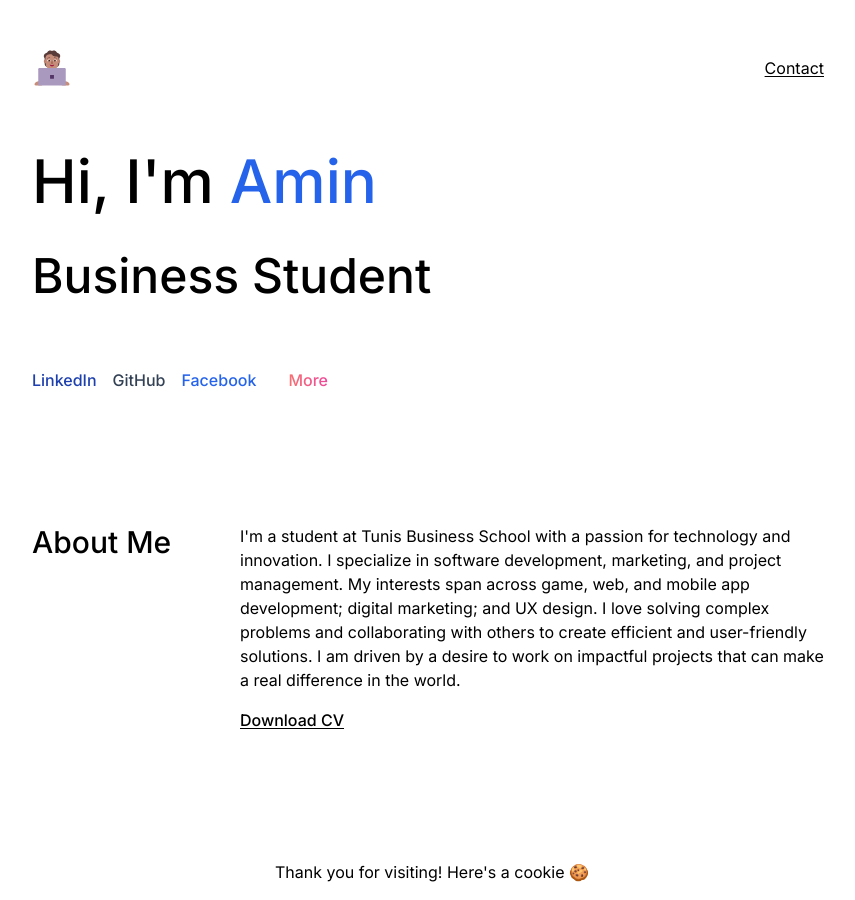
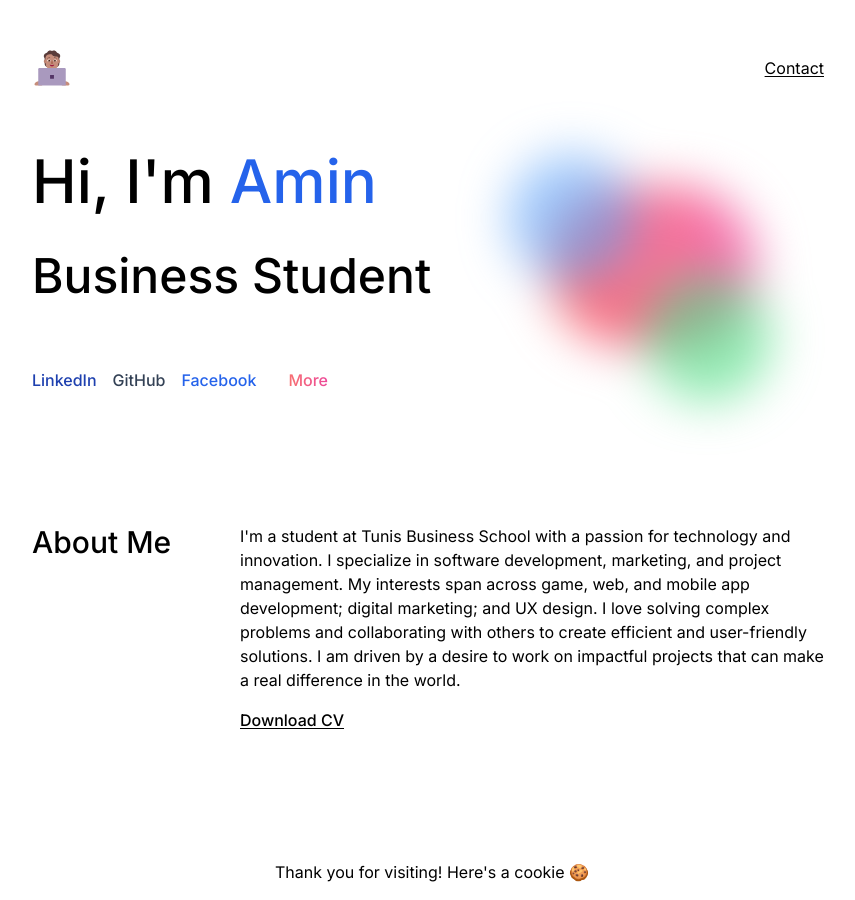
Before and after one commit to aminbadh/personal-website, a Next.js app: page / in a window 1280 px wide. Shown: the whole page, without its empty margins (208-1063 px from the left). Built offline with nearby package versions, Linux system fonts and the light colour scheme.

Commit message:
Add Graphic

```diff
--- a/app/page.js
+++ b/app/page.js
@@ -13,13 +13,22 @@ export default function Home() {
         <a className="underline underline-offset-2 p-2" href="mailto:aminbadh@gmail.com" target="_blank">Contact</a>
       </nav>
 
-      <main className="mt-12">
+      <main className="mt-12 flex">
+        <div>
           <h1 className="text-5xl font-medium sm:text-6xl sm:leading-normal">Hi, I&#39;m <span className="text-blue-600">Amin</span> <br /> <span className="text-3xl sm:text-5xl">Business Student</span></h1>
           <div className="mt-12 flex flex-wrap leading-loose">
             <a className="flex items-center space-x-1 mr-4 font-medium text-blue-800" href="https://www.linkedin.com/in/aminbadh/" target="_blank">LinkedIn</a>
             <a className="flex items-center space-x-1 mr-4 font-medium text-slate-700" href="https://github.com/aminbadh/" target="_blank">GitHub</a>
             <a className="flex items-center space-x-1 mr-8 font-medium text-blue-600" href="https://www.facebook.com/aminbadh/" target="_blank">Facebook</a>
             <a className="font-medium bg-gradient-to-r from-red-400 to-pink-500 text-transparent bg-clip-text" href="https://badh.notion.site/Find-Me-On-0fd1d9cd9adf47a48fe360b91be97c03?pvs=4" target="_blank">More</a>
+          </div>
+        </div>
+
+        <div className="hidden grow pl-10 justify-end items-center blur-xl lg:flex lg:justify-center">
+          <div className="h-40 w-52 rounded-full medium bg-gradient-to-r from-red-400 to-pink-400">
+            <div className="relative -top-8 -left-10 h-32 w-32 rounded-full bg-blue-400 opacity-60" />
+            <div className="relative bottom-10 -right-24 h-32 w-32 rounded-full bg-green-400 opacity-60" />
+          </div>
         </div>
       </main>
 
```
Lines whose indentation alone changed are shown as unchanged.
